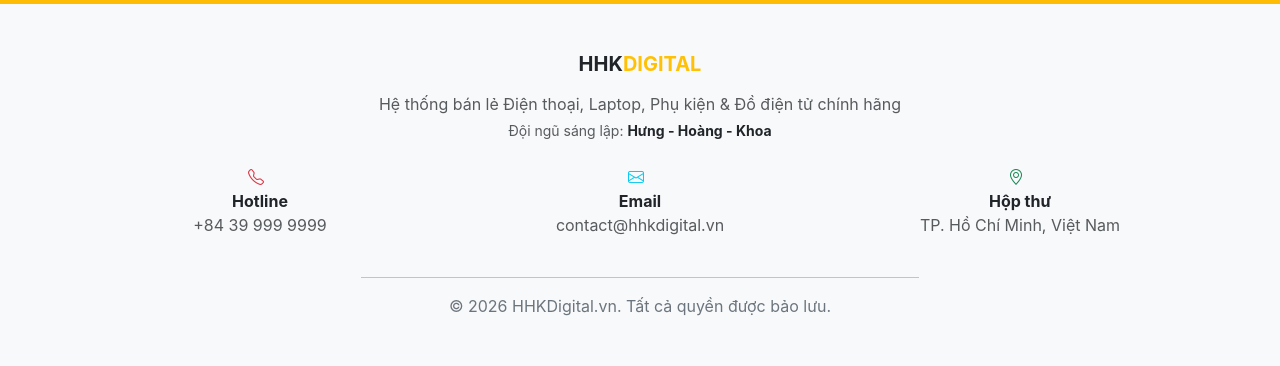
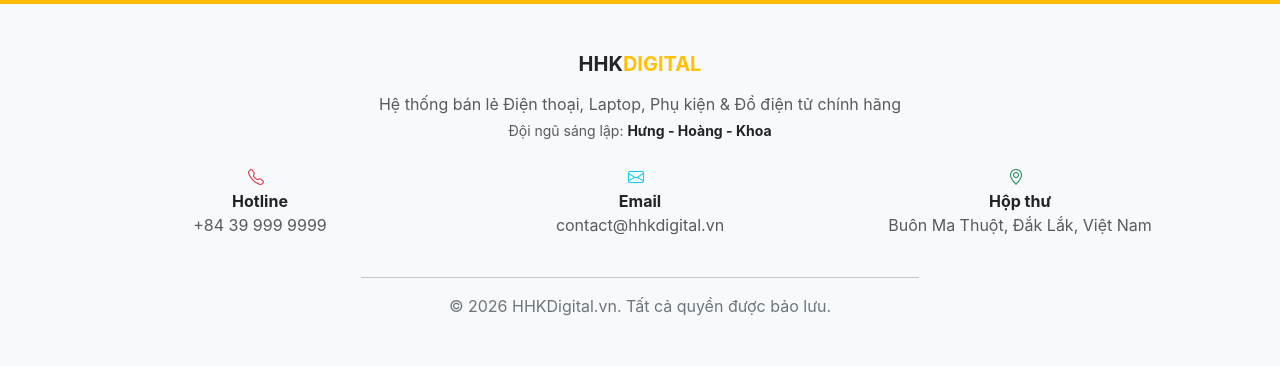
Before and after one commit to VietHoang-88/hhk_digital, a Django app: page /cart/ in a window 1280 px wide. Shown: the part 453-819 px from the top of the page. Run offline with Django 5.2, Linux system fonts and the light colour scheme; data that the repository does not hold is empty.

Commit message:
Update footer contact address to Buon Ma Thuot, Dak Lak

```diff
--- a/shop/templates/shop/base.html
+++ b/shop/templates/shop/base.html
@@ -195,7 +195,7 @@
                     <i class="bi bi-geo-alt text-success me-2"></i>
                     <div>
                         <span class="fw-bold d-block text-dark">Hộp thư</span>
-                        <p class="text-muted mb-0">TP. Hồ Chí Minh, Việt Nam</p>
+                        <p class="text-muted mb-0">Buôn Ma Thuột, Đắk Lắk, Việt Nam</p>
                     </div>
                 </div>
             </div>
```
